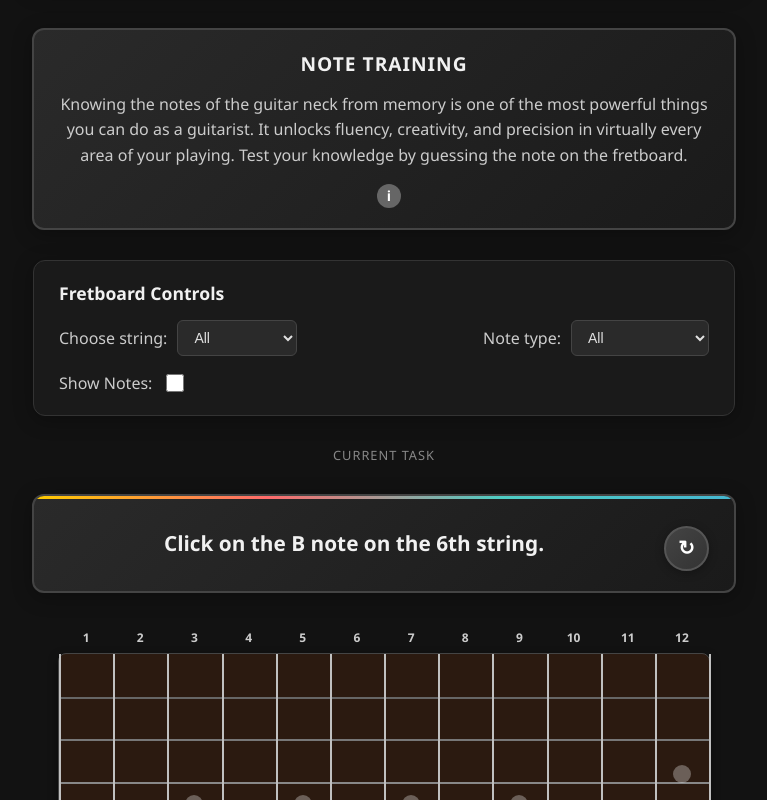
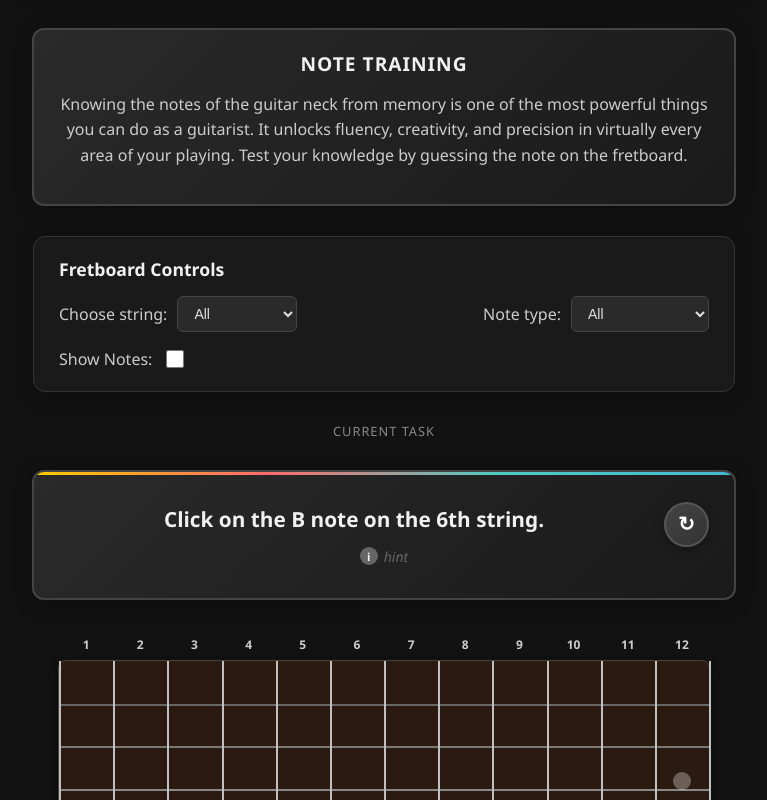
Before and after one commit to andrewjt71/dontfret, a website: page index.html in a window 1280 px wide. Shown: the part 440-1240 px from the top of the page, without its empty margins (256-1023 px from the left). Drawn offline with Linux system fonts and the light colour scheme.

Commit message:
Improves hints

```diff
--- a/index.html
+++ b/index.html
@@ -171,7 +171,6 @@
       <div id="instructions" class="instructions">
         <h3 id="instructions-title">Note Training</h3>
         <p id="instructions-text">Knowing the notes of the guitar neck from memory is one of the most powerful things you can do as a guitarist. It unlocks fluency, creativity, and precision in virtually every area of your playing.</p>
-        <span class="info-icon" id="info-icon">i</span>
       </div>
 
       <div id="fretboard-controls" class="control-section">
@@ -209,8 +208,14 @@
       <div id="task-container">
         <span class="task-label">Current Task</span>
         <div id="task">
-          <span id="task-text"></span>
-          <button id="new-task"></button>
+          <div class="task-row">
+            <span id="task-text"></span>
+            <button id="new-task"></button>
+          </div>
+          <div class="hint-container">
+            <span class="info-icon" id="info-icon">i</span>
+            <span class="hint-text">hint</span>
+          </div>
         </div>
       </div>
 
--- a/styles.css
+++ b/styles.css
@@ -269,8 +269,15 @@ button:hover {
   position: relative;
   overflow: hidden;
   display: flex;
+  flex-direction: column;
+  align-items: center;
+}
+
+.task-row {
+  display: flex;
   align-items: center;
   justify-content: space-between;
+  width: 100%;
   gap: 15px;
 }
 #task-text {
@@ -512,20 +519,35 @@ button:hover {
   color: #ccc;
 }
 
+.hint-container {
+  display: flex;
+  align-items: center;
+  gap: 6px;
+  margin-bottom: 12px;
+  font-size: 11px;
+  color: #666;
+}
+
+.hint-text {
+  font-size: 14px;
+  color: #666;
+  font-weight: 400;
+  font-style: italic;
+}
+
 .info-icon {
   display: inline-flex;
   align-items: center;
   justify-content: center;
-  width: 24px;
-  height: 24px;
+  width: 18px;
+  height: 18px;
   background: #666;
   border-radius: 50%;
   color: #fff;
-  font-size: 14px;
+  font-size: 11px;
   font-weight: bold;
   cursor: pointer;
   transition: all 0.2s ease;
-  margin-left: 10px;
 }
 
 .info-icon:hover {
```
Also changed, not shown: styles.min.css.
